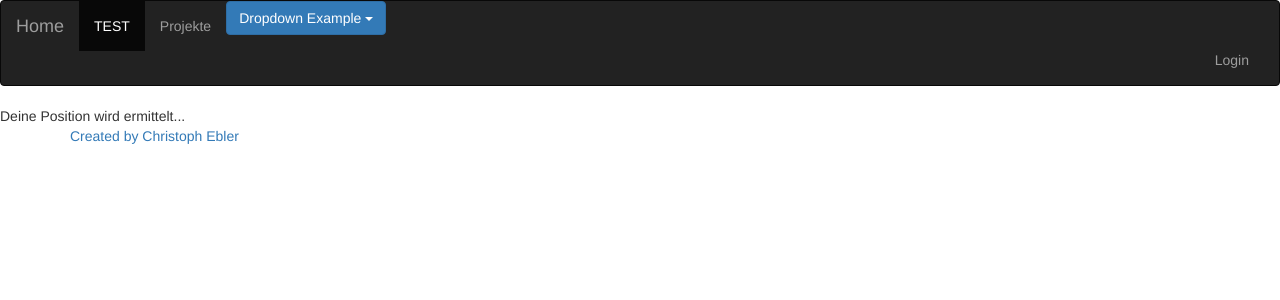
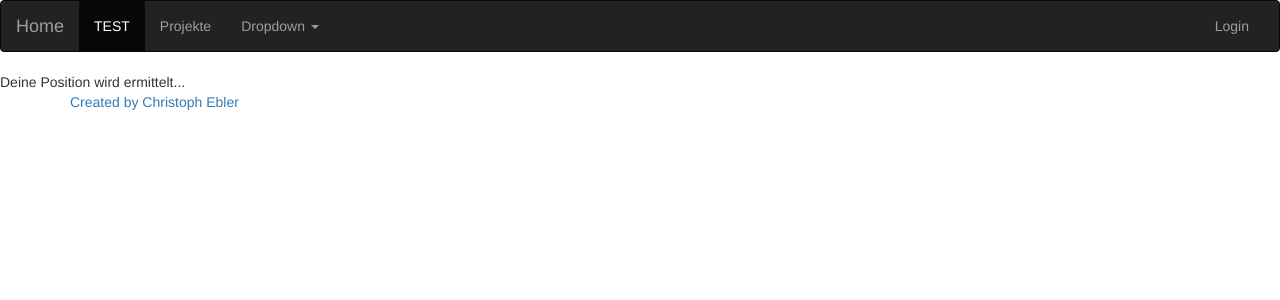
Before and after one commit to ChristophEbler/Homepage, a Jekyll site: the page built from index.html, in a window 1280 px wide. Shown: the top 300 px of the page. Built offline with Jekyll 4.4.1, drawn with Linux system fonts in a browser that asks for light colours; nearby versions of some CDN libraries.

Commit message:
Update default.html
ff

```diff
--- a/_layouts/default.html
+++ b/_layouts/default.html
@@ -38,23 +38,20 @@
         <li><a href="#">Projekte</a></li>
 
 
-      </ul>
-	<div class="dropdown">
-   	 <button class="btn btn-primary dropdown-toggle" type="button" data-toggle="dropdown">Dropdown Example
-   	 <span class="caret"></span></button>
-   	 <ul class="dropdown-menu">
-    	  <li><a href="#">HTML</a></li>
-    	  <li><a href="#">CSS</a></li>
-     	 <li><a href="#">JavaScript</a></li>
-   	 </ul>
- 	 </div>
-      <form class="navbar-form navbar-left">
-        <div class="form-group">
 
-
-        </div>
-
-
+	<li class="dropdown">
+          <a href="#" class="dropdown-toggle" data-toggle="dropdown" role="button" aria-haspopup="true" aria-expanded="false">Dropdown <span class="caret"></span></a>
+          <ul class="dropdown-menu">
+            <li><a href="#">Action</a></li>
+            <li><a href="#">Another action</a></li>
+            <li><a href="#">Something else here</a></li>
+            <li role="separator" class="divider"></li>
+            <li><a href="#">Separated link</a></li>
+            <li role="separator" class="divider"></li>
+            <li><a href="#">One more separated link</a></li>
+          </ul>
+        </li>
+       </ul>
       </form>
       <ul class="nav navbar-nav navbar-right">
         <li><a href="#">Login</a></li>
```
